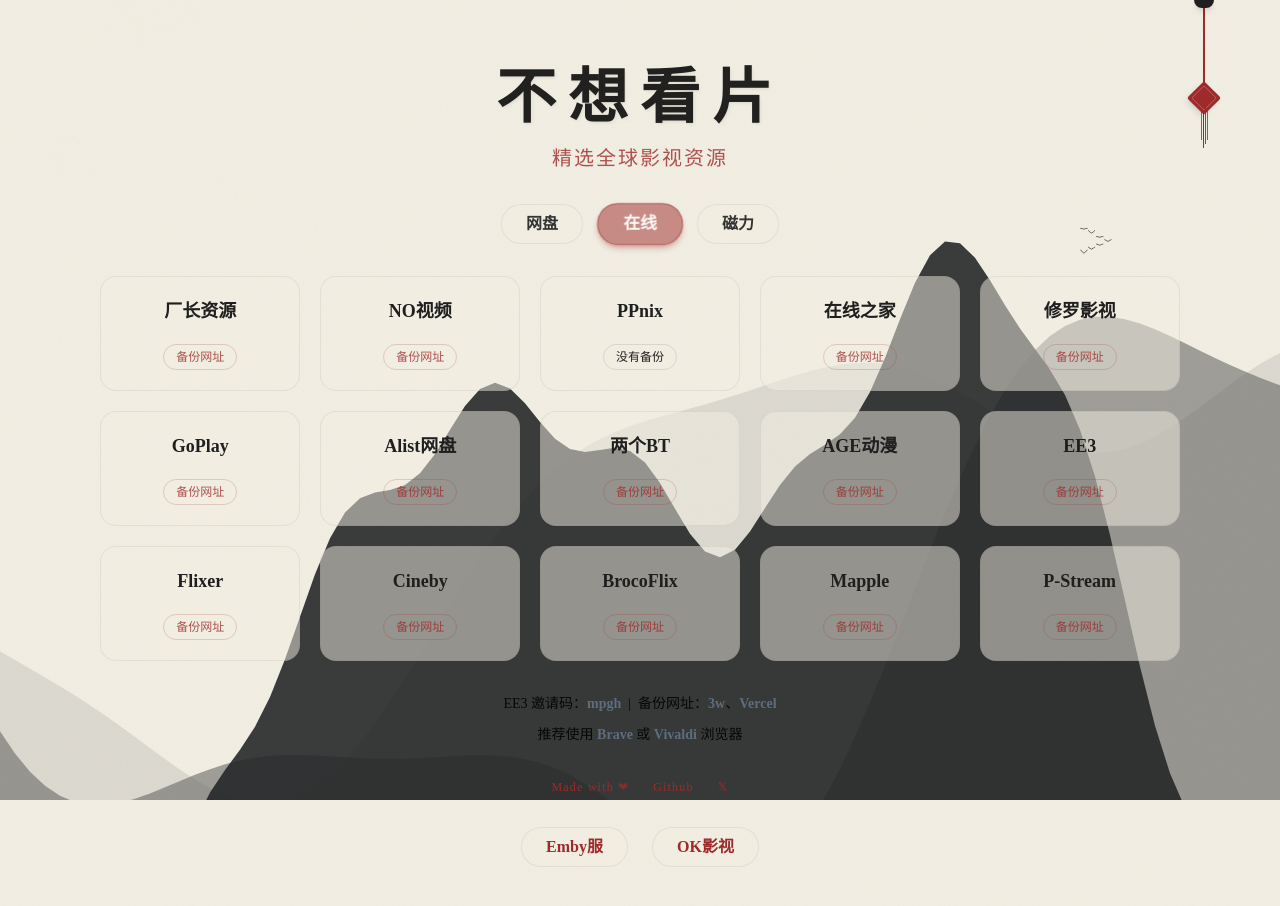
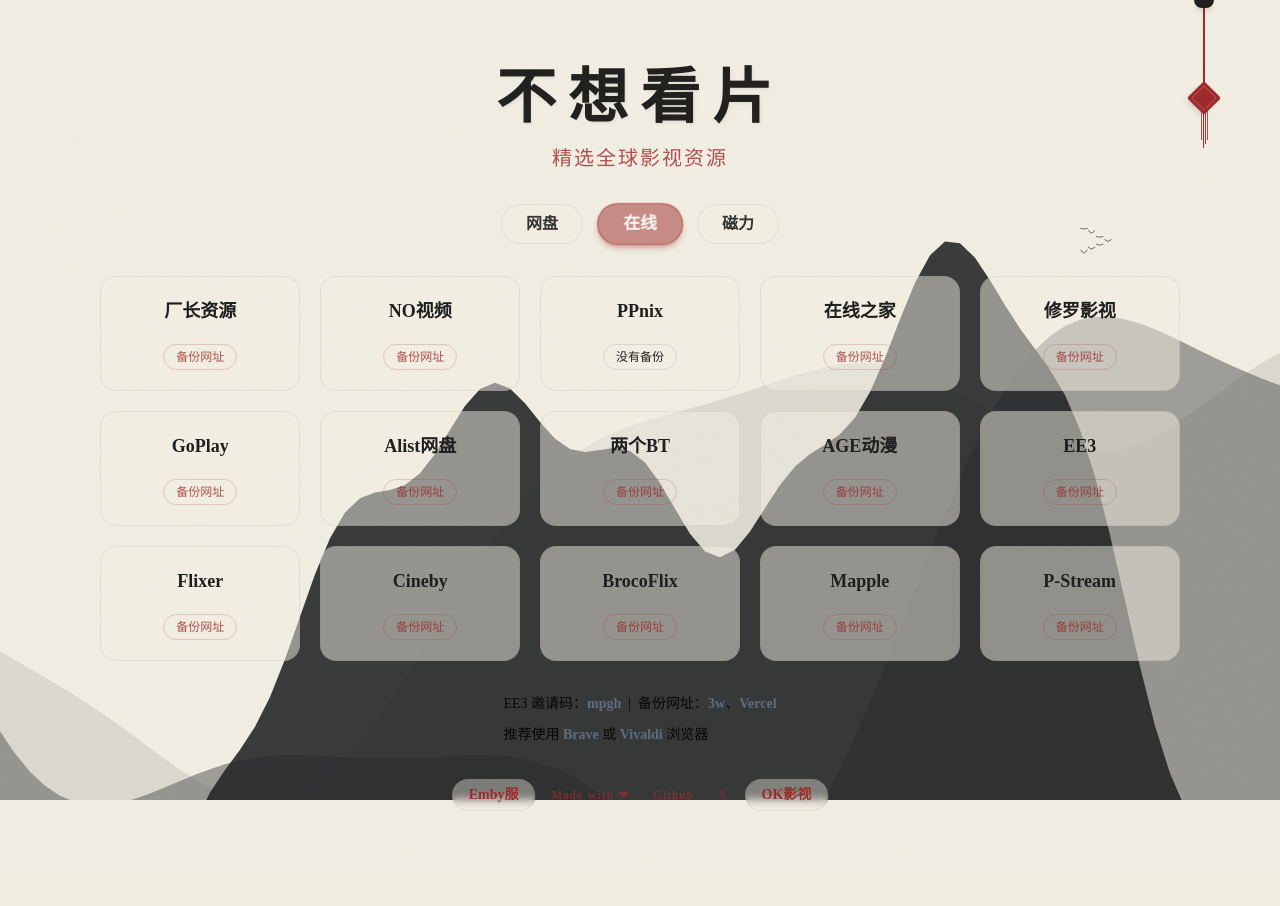
Before and after one commit to kanpianer/bxkp.org, a React (Vite) app: page / in a window 1280 px wide. Shown: the top 906 px of the page. After the commit the page ends 875 px from the top, so only its background shows below. Built offline with nearby package versions, Linux system fonts and the light colour scheme; a web font is replaced by a local one.

Commit message:
feat: Add size variant to button class
Introduces a new `isSmall` parameter to the `getButtonClass` function, enabling the creation of smaller buttons. This enhances UI flexibility by allowing for more compact button styles when needed.

```diff
--- a/App.tsx
+++ b/App.tsx
@@ -25,8 +25,8 @@
     }
   };
 
-  const getButtonClass = (isActive: boolean, isRedText: boolean = false) =>
-    `px-6 h-10 flex items-center justify-center rounded-full font-serif font-bold text-base transition-all duration-500 transform border cursor-pointer select-none whitespace-nowrap
+  const getButtonClass = (isActive: boolean, isRedText: boolean = false, isSmall: boolean = false) =>
+    `${isSmall ? 'px-4 h-8 text-sm' : 'px-6 h-10 text-base'} flex items-center justify-center rounded-full font-serif font-bold transition-all duration-500 transform border cursor-pointer select-none whitespace-nowrap
     ${isActive
       ? 'bg-cinnabar/50 backdrop-blur-md text-paper-50 shadow-md shadow-cinnabar/30 scale-105 border-cinnabar/50'
       : `bg-paper-100/40 backdrop-blur-sm hover:bg-paper-200/60 hover:scale-105 hover:border-cinnabar/30 border-ink-500/10 ${isRedText ? (isSecretOpen ? 'text-cinnabar-light' : 'text-cinnabar') : 'text-ink-700 hover:text-ink-900'}`
@@ -65,7 +65,7 @@
       <SecretPanel isOpen={isSecretOpen} onClose={() => setIsSecretOpen(false)} />
 
       {/* Main Container */}
-      <div className="relative z-10 w-full max-w-[1200px] mx-auto px-4 sm:px-8 py-8 md:py-10 pb-36 lg:pb-16 flex flex-col items-center min-h-screen">
+      <div className="relative z-10 w-full max-w-[1200px] mx-auto px-4 sm:px-8 py-8 md:py-10 pb-36 md:pb-16 flex flex-col items-center min-h-screen">
 
         {/* Header - Reduced spacing again by ~20% */}
         <header className="mt-5 md:mt-7 mb-3 text-center select-none">
@@ -189,8 +189,8 @@
 
         </div>
 
-        {/* Page Bottom Notes & Footer - Reduced mt-5 to mt-4, gap-5 to gap-4 */}
-        <div className="mt-4 w-full text-center flex flex-col items-center gap-4">
+        {/* Page Bottom Notes & Footer */}
+        <div className="mt-4 w-full flex flex-col items-center gap-4">
             <div className={`text-sm leading-relaxed max-w-2xl mx-auto p-4 transition-colors duration-[1500ms] ${isSecretOpen ? 'text-paper-200' : 'text-black/90'}`}>
                <p className="mb-2">
                  EE3 邀请码：<span className={`${isSecretOpen ? 'text-paper-50' : 'text-indigo-stone'} select-all font-bold cursor-text transition-colors`}>mpgh</span> &nbsp;|&nbsp;
@@ -202,6 +202,19 @@
                </p>
             </div>
 
+            {/* Bottom Row: Buttons & Links aligned tightly */}
+            <div className="w-full flex items-center justify-center gap-4 relative px-2 md:px-0">
+                {/* Left Button (Desktop/Tablet) */}
+                <div className="hidden md:block">
+                    <button
+                        onClick={() => toggleInfo('emby')}
+                        className={getButtonClass(infoType === 'emby', true, true)}
+                    >
+                        Emby服
+                    </button>
+                </div>
+
+                {/* Center Links */}
                 <div className={`flex justify-center items-center text-xs tracking-widest gap-6 font-serif transition-colors duration-[1500ms] ${isSecretOpen ? 'text-cinnabar-light' : 'text-cinnabar'}`}>
                     <span className="flex items-center gap-1">
                         Made with <span className="text-cinnabar animate-pulse">❤</span>
@@ -209,17 +222,23 @@
                     <a href="https://github.com/kanpianer/pianer" target="_blank" className={footerLinkClass}>Github</a>
                     <a href="https://x.com/bxkp_org" target="_blank" className={footerLinkClass}>𝕏</a>
                 </div>
+
+                {/* Right Button (Desktop/Tablet) */}
+                <div className="hidden md:block">
+                    <button
+                        onClick={() => toggleInfo('ok')}
+                        className={getButtonClass(infoType === 'ok', true, true)}
+                    >
+                        OK影视
+                    </button>
                 </div>
-
-        {/* Desktop Buttons (Static, below footer) */}
-        <div className="hidden lg:flex justify-center items-center gap-6 mt-8">
-            <ActionButtons />
+            </div>
         </div>
 
       </div>
 
-      {/* Mobile/Tablet Fixed Buttons (Floating) - Hidden on desktop */}
-      <div className="lg:hidden fixed bottom-4 left-0 w-full z-30 flex justify-center py-2 pointer-events-none">
+      {/* Mobile Fixed Buttons (Floating) - Hidden on tablet/desktop */}
+      <div className="md:hidden fixed bottom-4 left-0 w-full z-30 flex justify-center py-2 pointer-events-none">
         <div className="flex justify-center items-center gap-6 pointer-events-auto px-2">
             <ActionButtons />
         </div>
```
Lines whose indentation alone changed are shown as unchanged.
